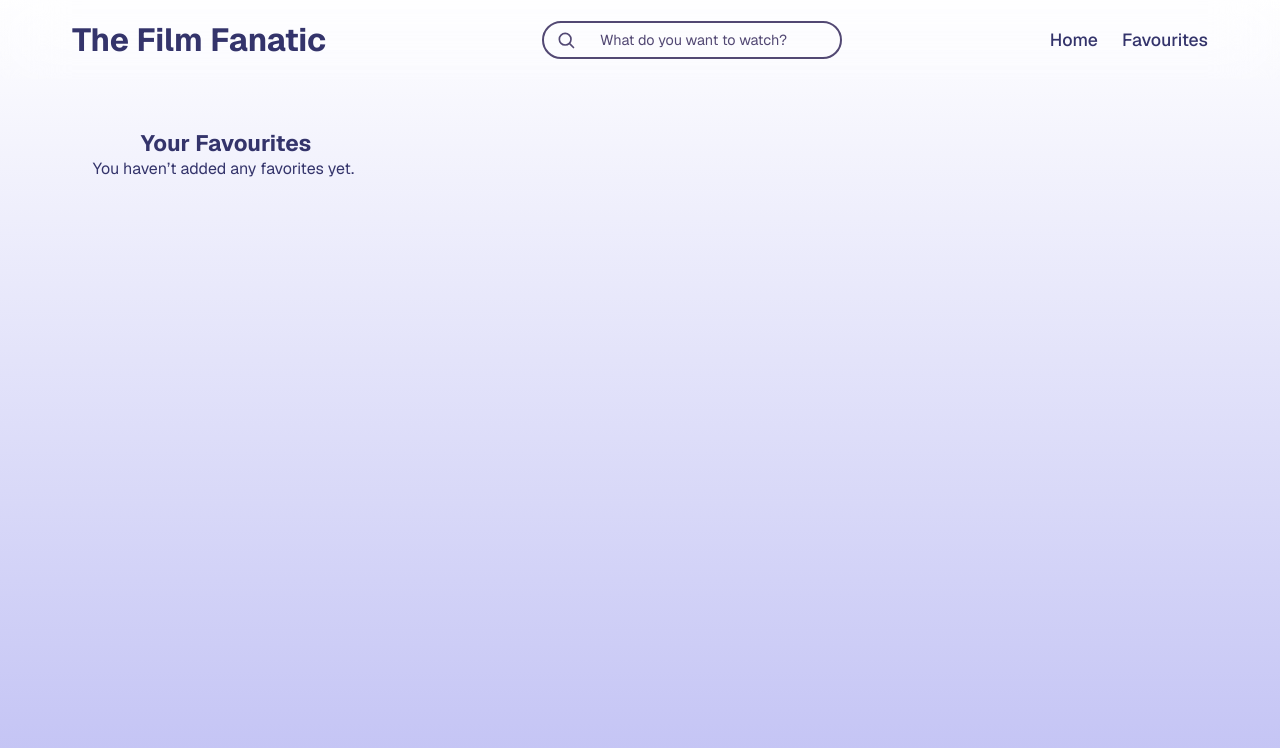
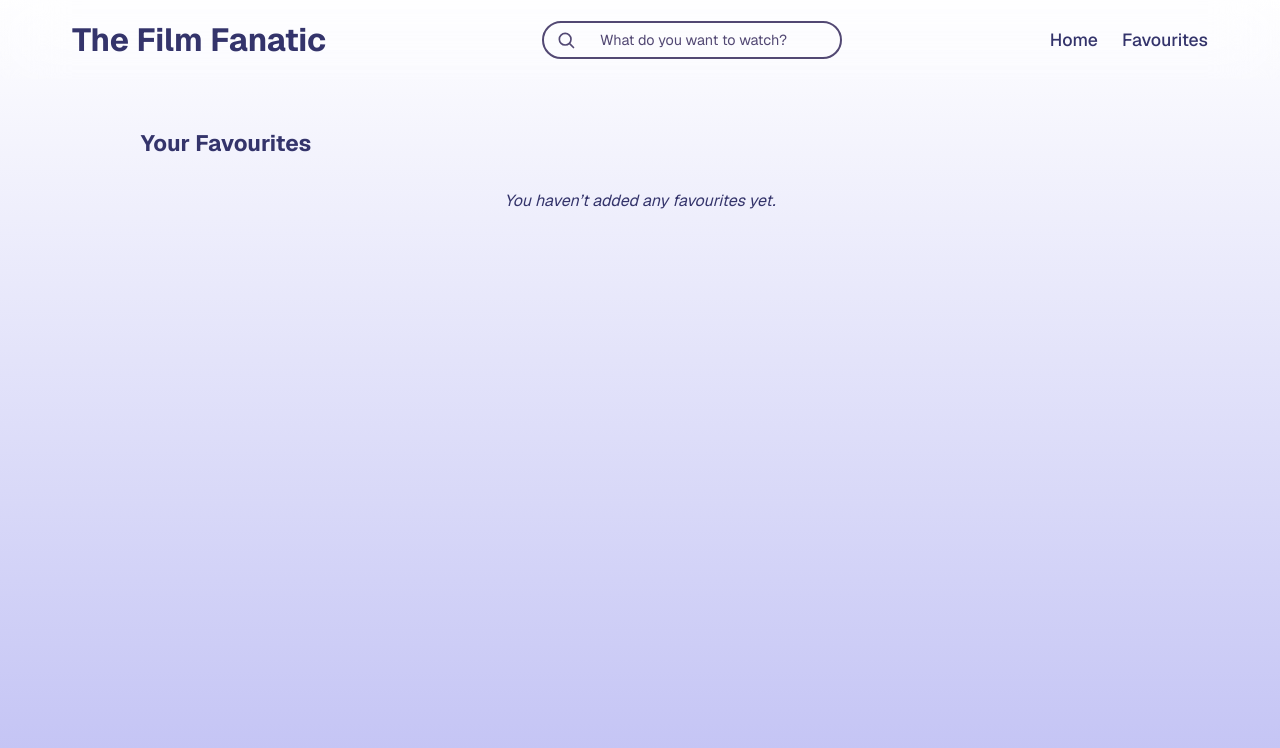
Before and after one commit to ZeinNoureddin/noon-frontend-task, a Next.js app: page /favourites in a window 1280 px wide. Shown: the top 748 px of the page. Built offline with nearby package versions, Linux system fonts and the light colour scheme.

Commit message:
styling fixes for when there are no results

```diff
--- a/src/app/favourites/page.tsx
+++ b/src/app/favourites/page.tsx
@@ -25,9 +25,9 @@ export default function FavoritesPage() {
             <div className={styles.spinner} />
           </div>
         ) : favs.length === 0 ? (
-          <p className={styles.noResults}>
-            You haven’t added any favorites yet.
-          </p>
+          <div className={styles.noResults}>
+            <p>You haven’t added any favourites yet.</p>
+          </div>
         ) : (
           <div className={styles.films}>
             <Suspense
--- a/src/app/search/page.tsx
+++ b/src/app/search/page.tsx
@@ -29,7 +29,9 @@ export default function SearchResultsPage() {
         ) : error ? (
           <p className={styles.errorMessage}>{error}</p>
         ) : results.length === 0 ? (
-          <p className={styles.noResults}>No films found.</p>
+          <div className={styles.noResults}>
+            <p>No films found.</p>
+          </div>
         ) : (
           <>
             <h1 className={styles.pageHeader}>Results for “{query}”</h1>
--- a/src/styles/Common.module.scss
+++ b/src/styles/Common.module.scss
@@ -43,3 +43,12 @@
   width: 100%;
   padding-left: 3rem;
 }
+
+.noResults {
+  grid-column: 1 / -1;
+  text-align: center;
+  font-style: italic;
+  margin-top: 2rem;
+  margin-left: auto;
+  margin-right: auto;
+}
```
Also changed, not shown: src/styles/Search.module.scss (+0 -9 lines).
